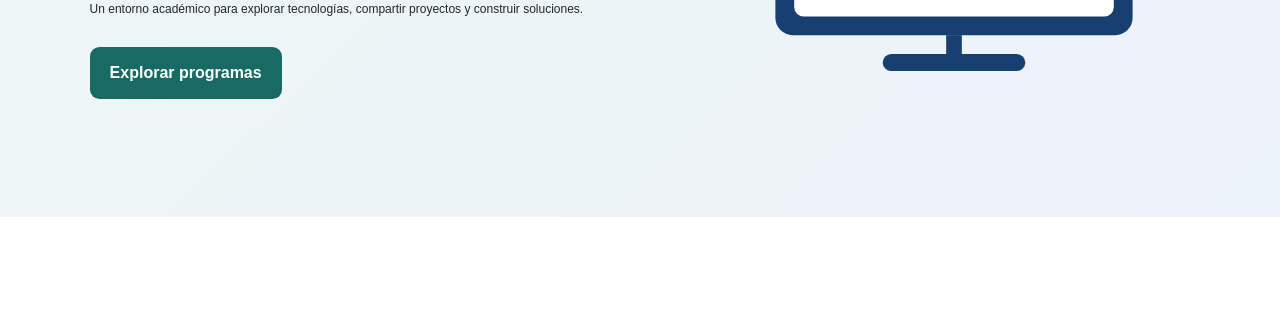
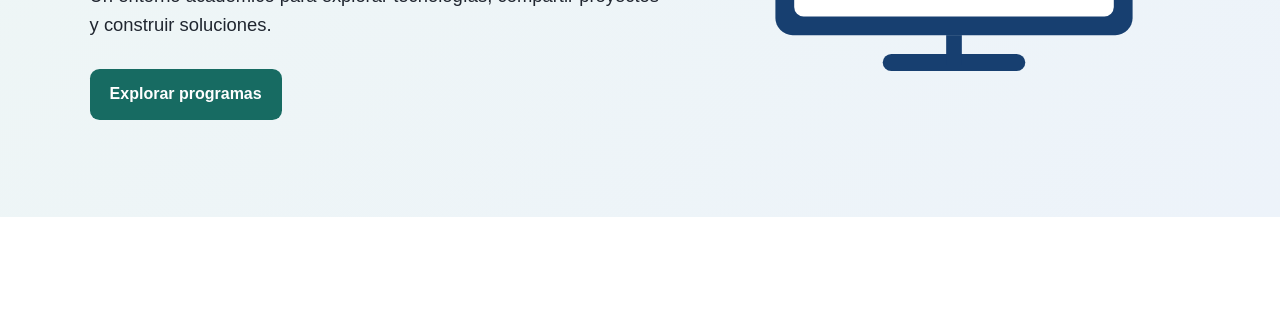
Before and after one commit to Lazy-Queue/Parcial1Santi, a plain HTML site: page index.html in a window 1280 px wide. Shown: the part 379-688 px from the top of the page. Drawn offline with Linux system fonts and the light colour scheme.

Commit message:
Ajuste de tipografia en el .css

```diff
--- a/css/styles.css
+++ b/css/styles.css
@@ -92,7 +92,7 @@ nav a:hover {
     max-width: 650px;
     margin-bottom: 1.8rem;
     color: var(--texto);
-    font-size: 0.75rem;
+    font-size: 1.15rem;
 }
 
 .hero > img {
```
